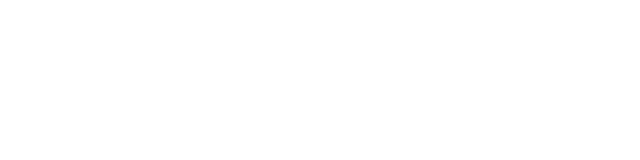
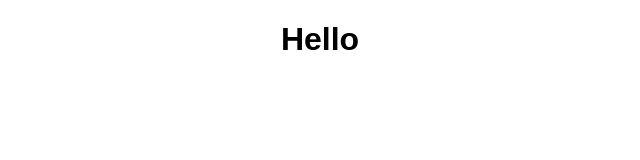
Before and after one commit to Okantey/rest-countries-api, a React (Create React App) app: page / in a window 1280 px wide. Shown: the top 160 px of the page, without its empty margins (320-960 px from the left). Built offline with nearby package versions, Linux system fonts and the light colour scheme.

Commit message:
few updates

```diff
--- a/src/App.js
+++ b/src/App.js
@@ -1,15 +1,13 @@
-import React, { Component } from 'react';
-
+import React from 'react';
 import './App.css';
 
-class App extends Component {
-  render() {
-    return (
-      <div className="App">
+const App = () => {
+  return (
+    <div className="App">
+      <h1>Hello</h1>
+    </div>
+  );
 
-      </div>
-    );
-  }
 }
 
 export default App;
```
